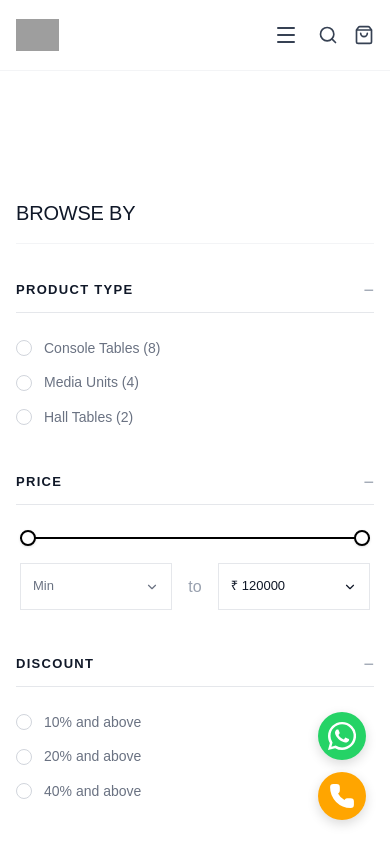
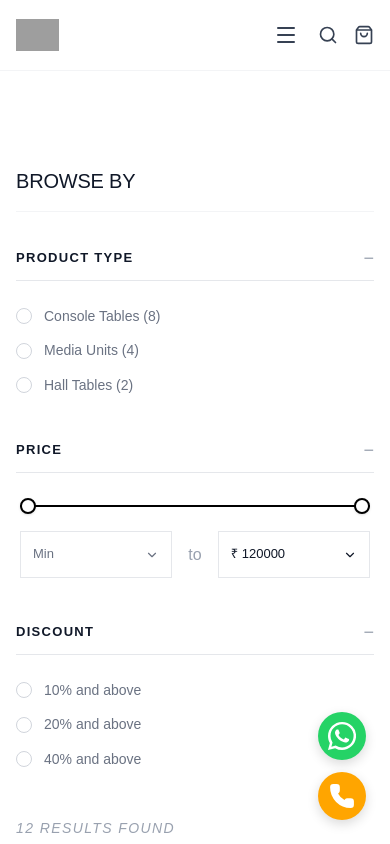
Before and after one commit to agarwalamuskan2-star/Maishaa-Furnitures-frontend-, a Next.js app: page /furniture/console-tables in a window 390 px wide. Shown: the top 844 px of the page. Built offline with nearby package versions, Linux system fonts and the light colour scheme; grey boxes are pictures that could not be loaded; a web font is replaced by a local one.

Commit message:
style: reduce top spacing on all furniture category pages

```diff
--- a/src/app/furniture/benches/page.tsx
+++ b/src/app/furniture/benches/page.tsx
@@ -24,7 +24,7 @@ const BenchesCollection = () => {
 
             <main className="flex-1">
                 {/* Main Collection Section with Sidebar */}
-                <section className="pt-32 pb-12 px-4 sm:px-8 md:px-16 lg:px-20 bg-white">
+                <section className="pt-24 pb-12 px-4 sm:px-8 md:px-16 lg:px-20 bg-white">
                     <div className="max-w-[1920px] mx-auto flex flex-col lg:flex-row gap-12">
                         {/* Sidebar */}
                         <aside className="w-full lg:w-64 flex-shrink-0 space-y-12">
--- a/src/app/furniture/console-tables/page.tsx
+++ b/src/app/furniture/console-tables/page.tsx
@@ -24,7 +24,7 @@ const ConsoleTableCollection = () => {
 
             <main className="flex-1">
                 {/* Main Collection Section with Sidebar */}
-                <section className="pt-32 pb-12 px-4 sm:px-8 md:px-16 lg:px-20 bg-white">
+                <section className="pt-24 pb-12 px-4 sm:px-8 md:px-16 lg:px-20 bg-white">
                     <div className="max-w-[1920px] mx-auto flex flex-col lg:flex-row gap-12">
                         {/* Sidebar */}
                         <aside className="w-full lg:w-64 flex-shrink-0 space-y-12">
--- a/src/app/furniture/shoe-racks/page.tsx
+++ b/src/app/furniture/shoe-racks/page.tsx
@@ -24,7 +24,7 @@ const ShoeRackCollection = () => {
 
             <main className="flex-1">
                 {/* Main Collection Section with Sidebar */}
-                <section className="pt-32 pb-12 px-4 sm:px-8 md:px-16 lg:px-20 bg-white">
+                <section className="pt-24 pb-12 px-4 sm:px-8 md:px-16 lg:px-20 bg-white">
                     <div className="max-w-[1920px] mx-auto flex flex-col lg:flex-row gap-12">
                         {/* Sidebar */}
                         <aside className="w-full lg:w-64 flex-shrink-0 space-y-12">
--- a/src/app/furniture/swings/page.tsx
+++ b/src/app/furniture/swings/page.tsx
@@ -24,7 +24,7 @@ const SwingsCollection = () => {
 
             <main className="flex-1">
                 {/* Main Collection Section with Sidebar */}
-                <section className="pt-32 pb-12 px-4 sm:px-8 md:px-16 lg:px-20 bg-white">
+                <section className="pt-24 pb-12 px-4 sm:px-8 md:px-16 lg:px-20 bg-white">
                     <div className="max-w-[1920px] mx-auto flex flex-col lg:flex-row gap-12">
                         {/* Sidebar */}
                         <aside className="w-full lg:w-64 flex-shrink-0 space-y-12">
```
